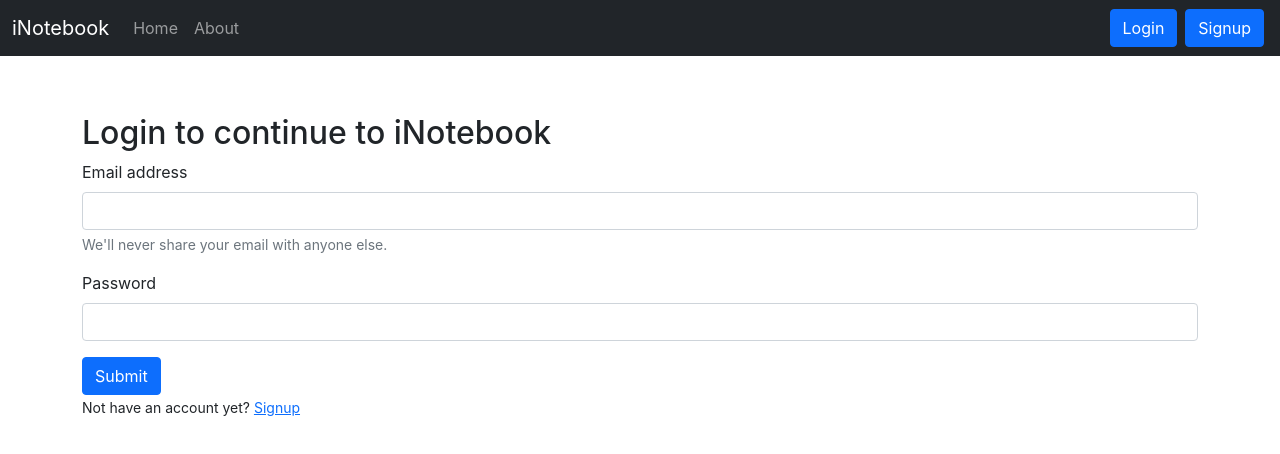
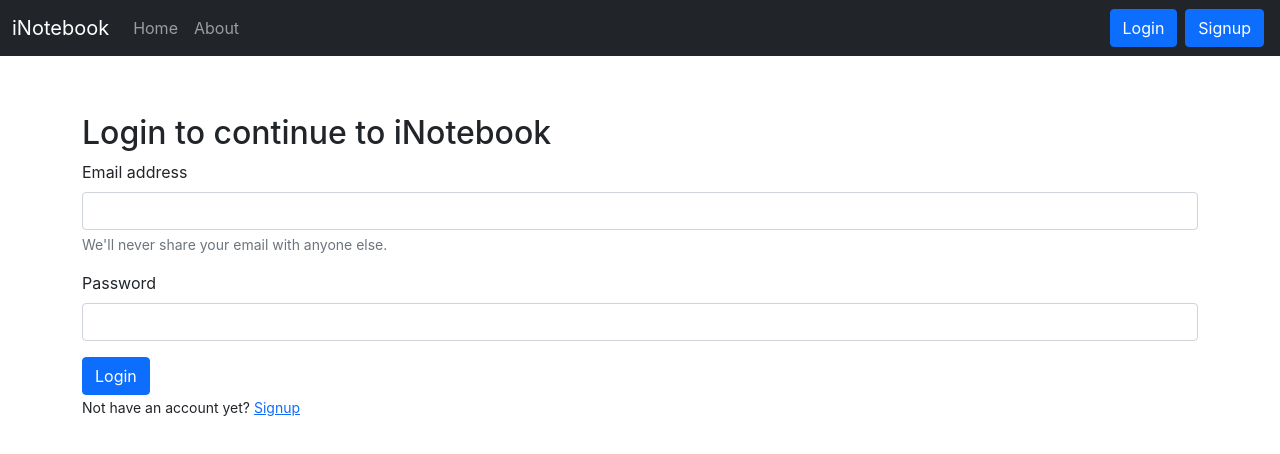
Before and after one commit to ProgrammingWithGaurav/MERN-iNotebook, a React (Create React App) app: page /login in a window 1280 px wide. Shown: the top 454 px of the page. Built offline with nearby package versions, Linux system fonts and the light colour scheme.

Commit message:
adding about us content

```diff
--- a/src/components/Login.js
+++ b/src/components/Login.js
@@ -44,7 +44,7 @@ const Login = (props) => {
                     <label htmlFor="password" className="form-label">Password</label>
                     <input type="password" className="form-control" value={credentials.password} onChange={onChange} id="password" name="password" />
                 </div>
-                <button type="submit" className="btn btn-primary">Submit</button><br />
+                <button type="submit" className="btn btn-primary">Login</button><br />
                 <small>Not have an account yet? <Link to="/signup">Signup</Link></small>
             </form>
         </div>
--- a/src/components/Notes.js
+++ b/src/components/Notes.js
@@ -75,7 +75,7 @@ const Notes = (props) => {
             </div>
 
             <div className="row my-3">
-                <h2>You Notes</h2>
+                <h2>Your Notes</h2>
                 <div className="container mx-2">
                     {notes.length === 0 && "No Notes to display"}
                 </div>
--- a/src/components/Signup.js
+++ b/src/components/Signup.js
@@ -55,7 +55,7 @@ const Signup = (props) => {
                     <label htmlFor="cpassword" className="form-label">Conform Password</label>
                     <input type="password" className="form-control" name="cpassword" id="cpassword" onChange={onChange} minLength={5} required/>
                 </div>
-                <button type="submit" className="btn btn-primary">Submit</button><br />
+                <button type="submit" className="btn btn-primary">Signup</button><br />
                 <small>Already have an account? <Link to="/login">Signin</Link></small>
             </form>
         </div>
```
Also changed, not shown: src/components/About.js (+5 -1 lines).
